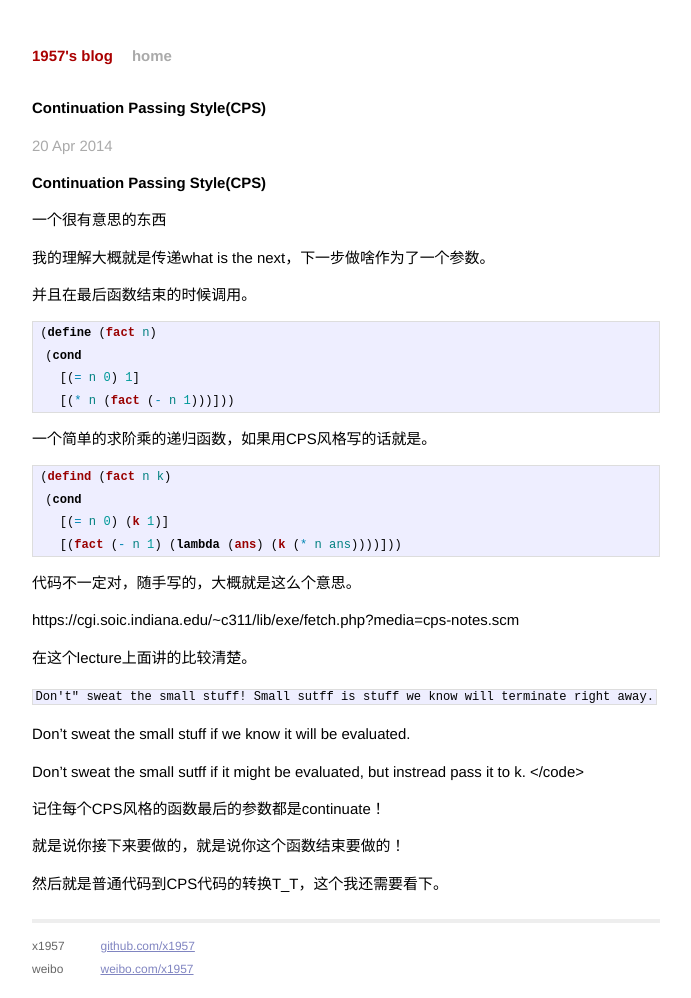
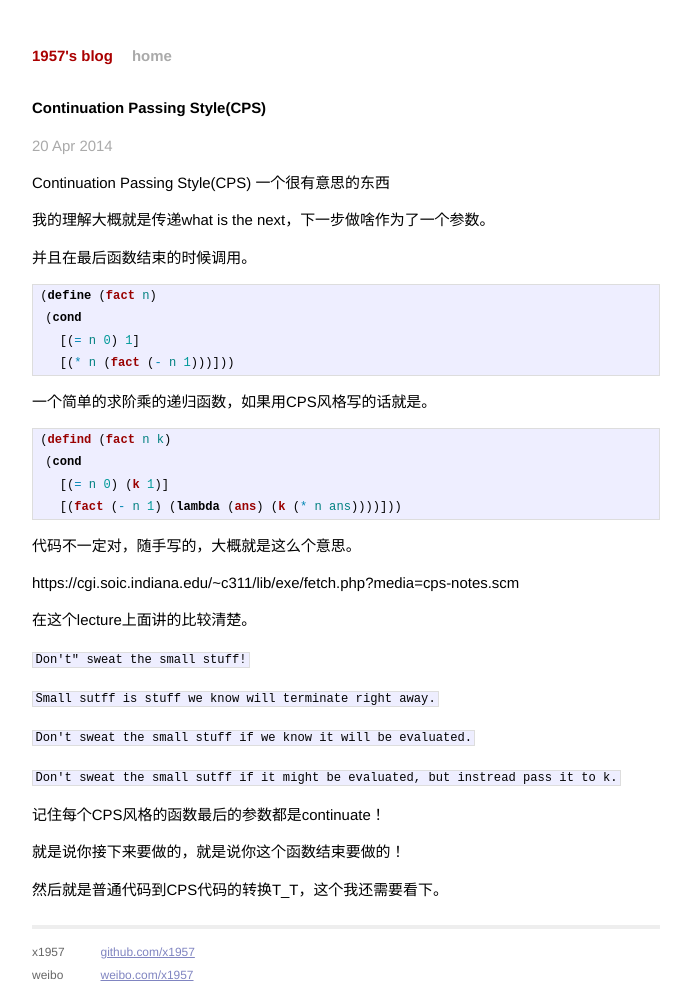
Before and after one commit to x1957/x1957.github.com, a Jekyll site: the page built from _posts/2014-04-20-Continuation-Pasing-Style.markdown, in a window 1280 px wide. Shown: the whole page, without its empty margins (294-985 px from the left). Built offline with Jekyll 4.4.1, drawn with Linux system fonts in a browser that asks for light colours; Markdown is read by kramdown in place of the engine named in the settings.

Commit message:
post cps

```diff
--- a/_posts/2014-04-20-Continuation-Pasing-Style.markdown
+++ b/_posts/2014-04-20-Continuation-Pasing-Style.markdown
@@ -5,7 +5,7 @@ date:   2014-04-20 20:44:11
 categories: jekyll update
 ---
 
-##Continuation Passing Style(CPS)
+Continuation Passing Style(CPS)
 一个很有意思的东西
 
 我的理解大概就是传递what is the next，下一步做啥作为了一个参数。
@@ -38,14 +38,14 @@ https://cgi.soic.indiana.edu/~c311/lib/exe/fetch.php?media=cps-notes.scm
 
 在这个lecture上面讲的比较清楚。
 
-<code>
-Don't" sweat the small stuff!
-Small sutff is stuff we know will terminate right away.
 
-Don't sweat the small stuff if we know it will be evaluated.
+<code>Don't" sweat the small stuff!</code>
 
-Don't sweat the small sutff if it might be evaluated, but instread pass it to k.
-</code>
+<code>Small sutff is stuff we know will terminate right away.</code>
+
+<code>Don't sweat the small stuff if we know it will be evaluated.</code>
+
+<code>Don't sweat the small sutff if it might be evaluated, but instread pass it to k.</code>
 
 记住每个CPS风格的函数最后的参数都是continuate！
 
```
